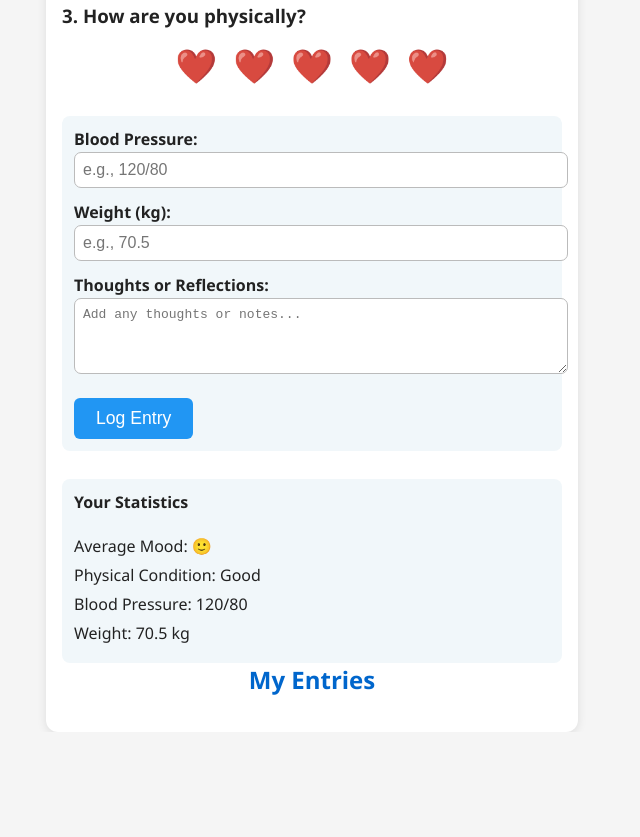
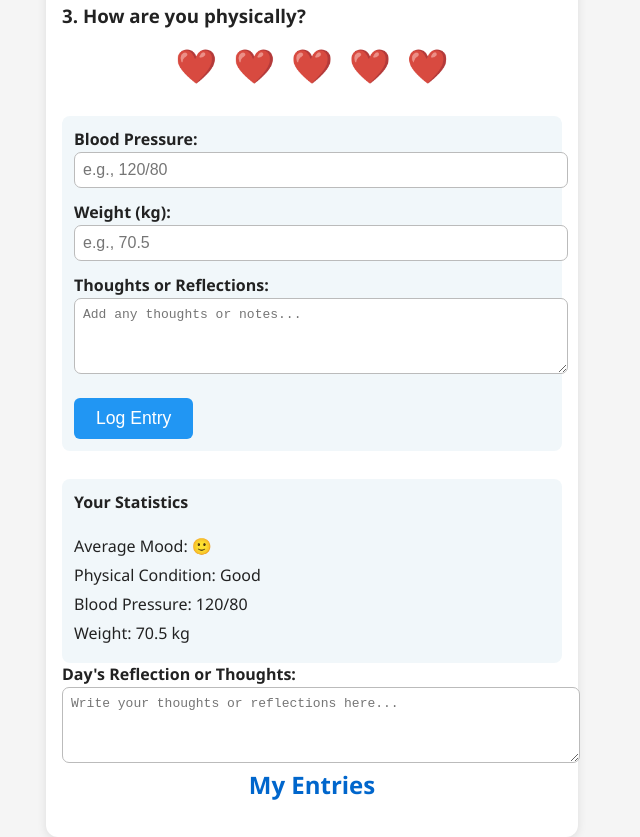
Before and after one commit to asilva777/Smart-Emotion-Tracker-and-Journal, a plain HTML site: page index.html in a window 1280 px wide. Shown: the part 1149-1986 px from the top of the page, without its empty margins (328-968 px from the left). Before the commit the page ends 1881 px from the top, so only its background shows below. Drawn offline with nearby package versions, Linux system fonts and the light colour scheme.

Commit message:
Update index.html

```diff
--- a/index.html
+++ b/index.html
@@ -140,6 +140,12 @@
       <div class="stat-item">Blood Pressure: <span id="stat-bp">120/80</span></div>
       <div class="stat-item">Weight: <span id="stat-weight">70.5 kg</span></div>
     </div>
+
+     <!--6. User Day's Refection or Thoughts -->
+    <div class="reflection-section">
+  <label for="reflection">Day's Reflection or Thoughts:</label><br>
+  <textarea id="reflection" name="reflection" rows="4" cols="50" placeholder="Write your thoughts or reflections here..."></textarea>
+</div>
 
     <h2>My Entries</h2>
     <ul id="emotionList"></ul>
```
